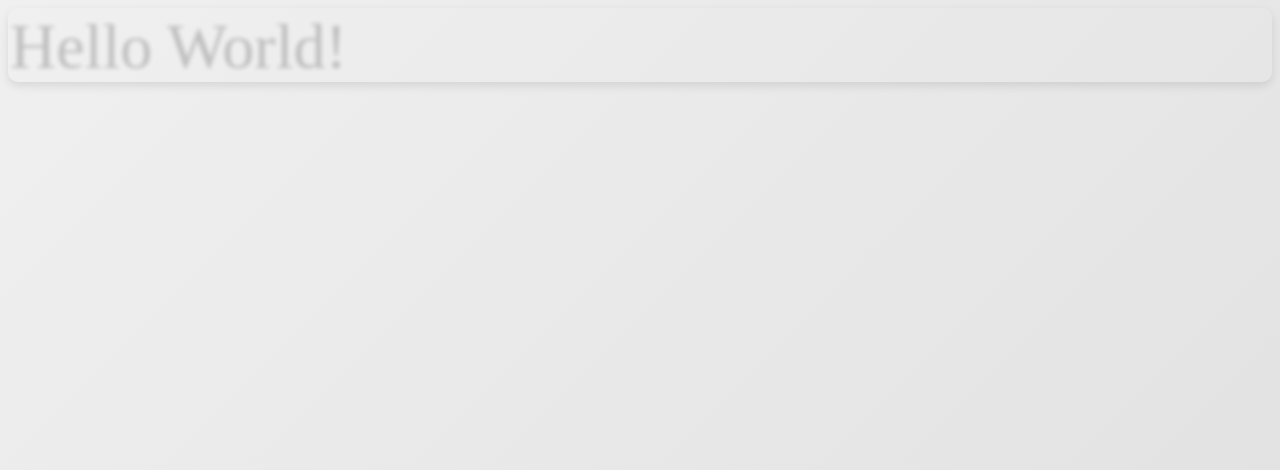
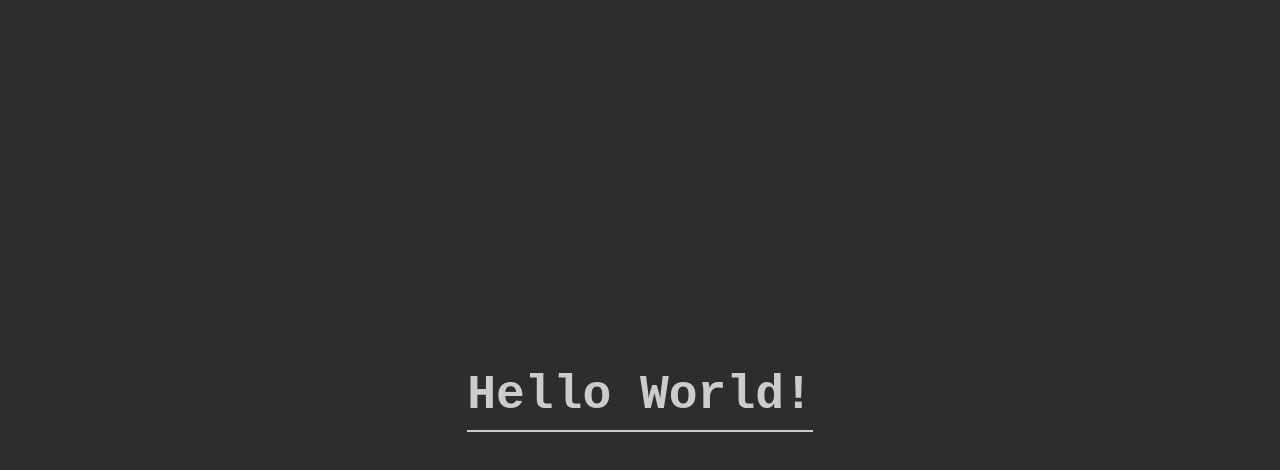
Before and after one commit to API-Nice/Hello, a plain HTML site: page index.html in a window 1280 px wide. Drawn offline with Linux system fonts and the light colour scheme.

Commit message:
Update index.html

```diff
--- a/index.html
+++ b/index.html
@@ -1,68 +1,50 @@
 <!DOCTYPE html>
-<html lang   朗="en"   " ' ">
+<html lang="zh-CN">
 <head>
-    <meta charset   字符集="UTF-8"   “utf - 8”>
-    <meta name   名字="viewport"   “视口” content   内容="width=device-width, initial-scale=1.0">
-    <title>Hello World</title>
+<meta charset="UTF-8">
+<meta name="viewport" content="width=device-width, initial-scale=1.0">
+<title>FLYF</title>
 <style>
-        * {
-            margin   保证金: 0;
-            padding   填充: 0;
-            box-sizing: border-box;
+  body, h1 {
+    margin: 0;
+    padding: 0;
+    font-family: 'Courier New', Courier, monospace;
   }
 
   body {
-            display   显示: flex;
+    display: flex;
     justify-content: center;
     align-items: center;
     height: 100vh;
-            background: linear-gradient(135deg, #f0f0f0, #e0e0e0);
-            font-family: 'Arial'   “天线”, sans-serif;
-            color: #333;
+    background-color: #2d2d2d;
+    color: #cccccc;
   }
 
-        .hello-world {
-            font-size: 4rem;
-            text-shadow: 2px 2px 4px rgba(0, 0, 0, 0.2);
-            animation: fadeIn 2s ease-in-out;
-            background: linear-gradient   线性渐变(45deg   你, #ff6f61, #ffcc29);
-            -webkit-background-clip: text;
-            -webkit-text-fill-color: transparent;
-            padding   填充: 20px;
-            border-radius: 10px;
-            box-shadow: 0 4px 10px rgba(0, 0, 0, 0.1);
-            transition: transform 0.3s ease-in-out;
+  h1 {
+    font-size: 3rem;
+    text-align: center;
+    border-bottom: 2px solid ;
+    padding-bottom: 0.5rem;
+    opacity: 0;
+    transform: translateY(-50px);
+    animation: fadeInDown 1s ease-out forwards;
   }
 
-        .hello-world:hover {
-            transform: scale(1.1);
+  @media (max-width: 768px) {
+    h1 {
+      font-size: 2rem;
+    }
   }
 
-        @keyframes fadeIn {
-            from {
-                opacity: 0;
-                transform: translateY(-20px);
-            }
+  @keyframes fadeInDown {
     to {
       opacity: 1;
       transform: translateY(0);
     }
   }
-
-        @media (max-width: 768px) {
-            .hello-world {
-                font-size: 3rem;
-            }
-        }
-
-        @media (max-width: 480px) {
-            .hello-world {
-                font-size: 2rem;
-            }
-        }
 </style>
 </head>
 <body>
-    <div class="hello-world">Hello World!</div>
+  <h1>Hello World!</h1>
 </body>
 </html>
```
Lines whose indentation alone changed are shown as unchanged.
